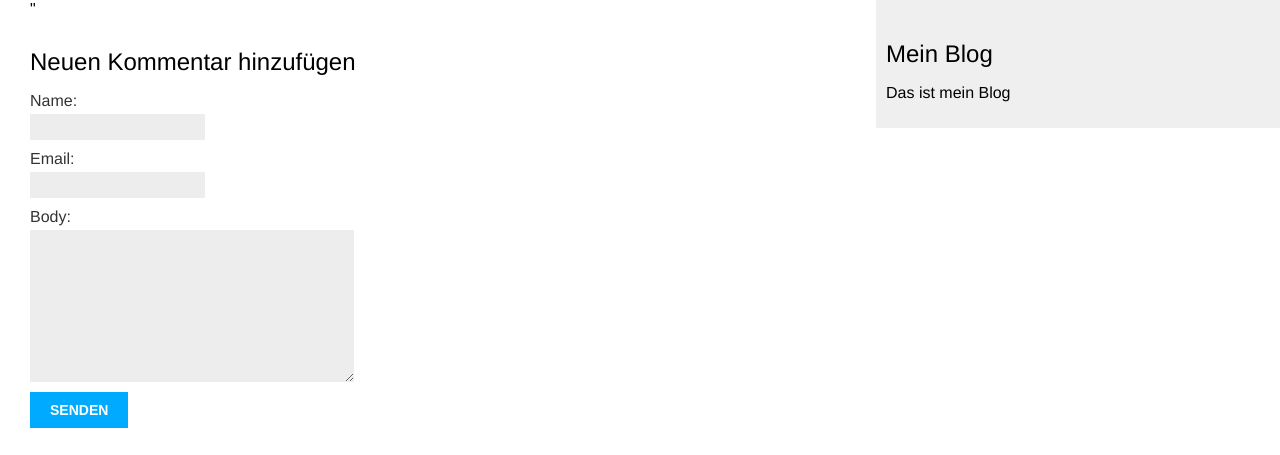
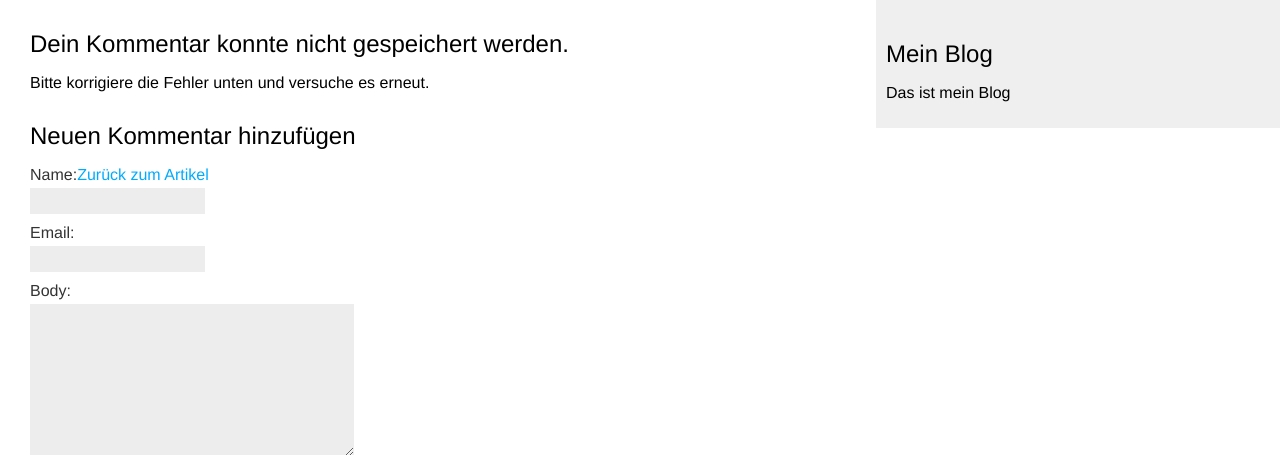
Before and after one commit to Sajonara/py_blog_test, a Django app: template mysite/blog/templates/blog/post/comment.html in a window 1280 px wide. Shown: the top 455 px of the page. Run offline with Django 5.2, Linux system fonts and the light colour scheme; the template is opened without the code that fills it: values that come from a table or form of the project are taken from there, others are empty.

Commit message:
corrected error with showing comment's content, added forwarding and messages system to comments as well

```diff
--- a/mysite/blog/templates/blog/post/comment.html
+++ b/mysite/blog/templates/blog/post/comment.html
@@ -1,12 +1,10 @@
 {% extends "blog/base.html" %}
 
-{% block title %}Füge einen Kommentar hinzu{% endblock %}
+{% block title %}Kommentar-Fehler{% endblock %}
 
 {% block content %}
-    {% if comment %}
-        <h2>Kommentar hinzugefügt!</h2>
-        <p><a href="{{ post.get_absolute_url }}">{{ post.title }}</a></p>
-    {% else %}"
-        {% include "blog/post/includes/comment_form.html" %}
-    {% endif %}
+    <h2>Dein Kommentar konnte nicht gespeichert werden.</h2>
+    <p>Bitte korrigiere die Fehler unten und versuche es erneut.</p>
+    {% include "blog/post/includes/comment_form.html" %}
+    <p><a href="{{ post.get_absolute_url }}">Zurück zum Artikel</a></p>
 {% endblock %}
--- a/mysite/blog/templates/blog/post/detail.html
+++ b/mysite/blog/templates/blog/post/detail.html
@@ -20,7 +20,7 @@
                 Kommentar {{ forloop.counter }} von {{ comment.name }}
                 {{ comment.created_at|date:"d.m.Y H:i"}}
             </p>
-            <p>{{ comment.content|linebreaks }}</p>
+            <p>{{ comment.body|linebreaks }}</p>
         </div>
     {% empty %}
         <p>Es wurden noch keine Kommentare hinzugefügt.</p>
--- a/mysite/blog/views.py
+++ b/mysite/blog/views.py
@@ -130,7 +130,6 @@ def post_share(request, post_id):
 @require_POST
 def post_comment(request, post_id):
     post = get_object_or_404(Post, id=post_id, status=Post.Status.PUBLISHED)
-    comment = None
     # A comment was posted
     form = CommentForm(data=request.POST)
     if form.is_valid():
@@ -140,8 +139,10 @@ def post_comment(request, post_id):
         comment.post = post
         # Save the comment to the database
         comment.save()
+        messages.success(request, 'Dein Kommentar wurde erfolgreich hinzugefügt.')
+        return redirect(post.get_absolute_url())
     return render(
         request,
         'blog/post/comment.html',
-        {'post': post, 'form': form, 'comment': comment}
+        {'post': post, 'form': form, 'comment': None}
     )
```
